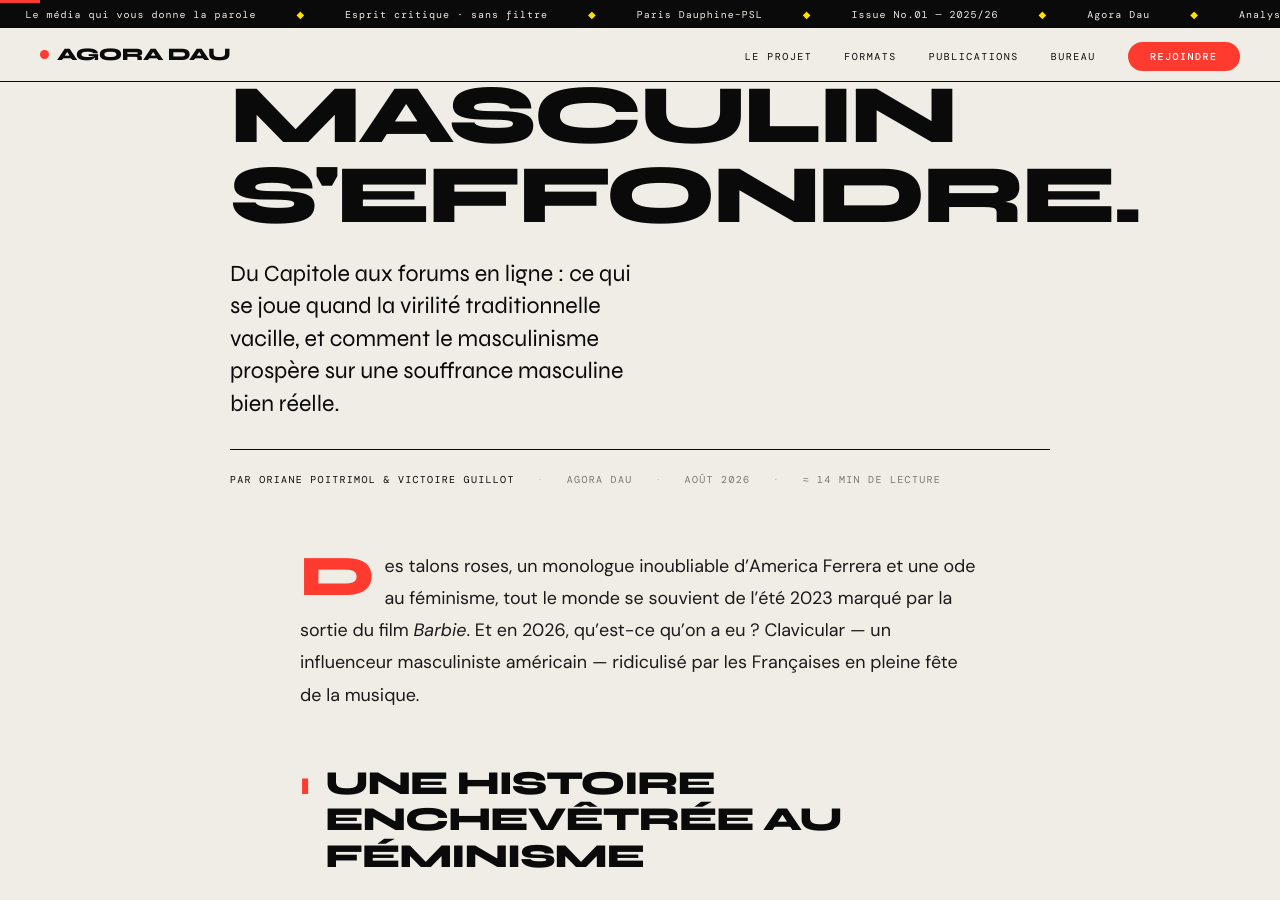
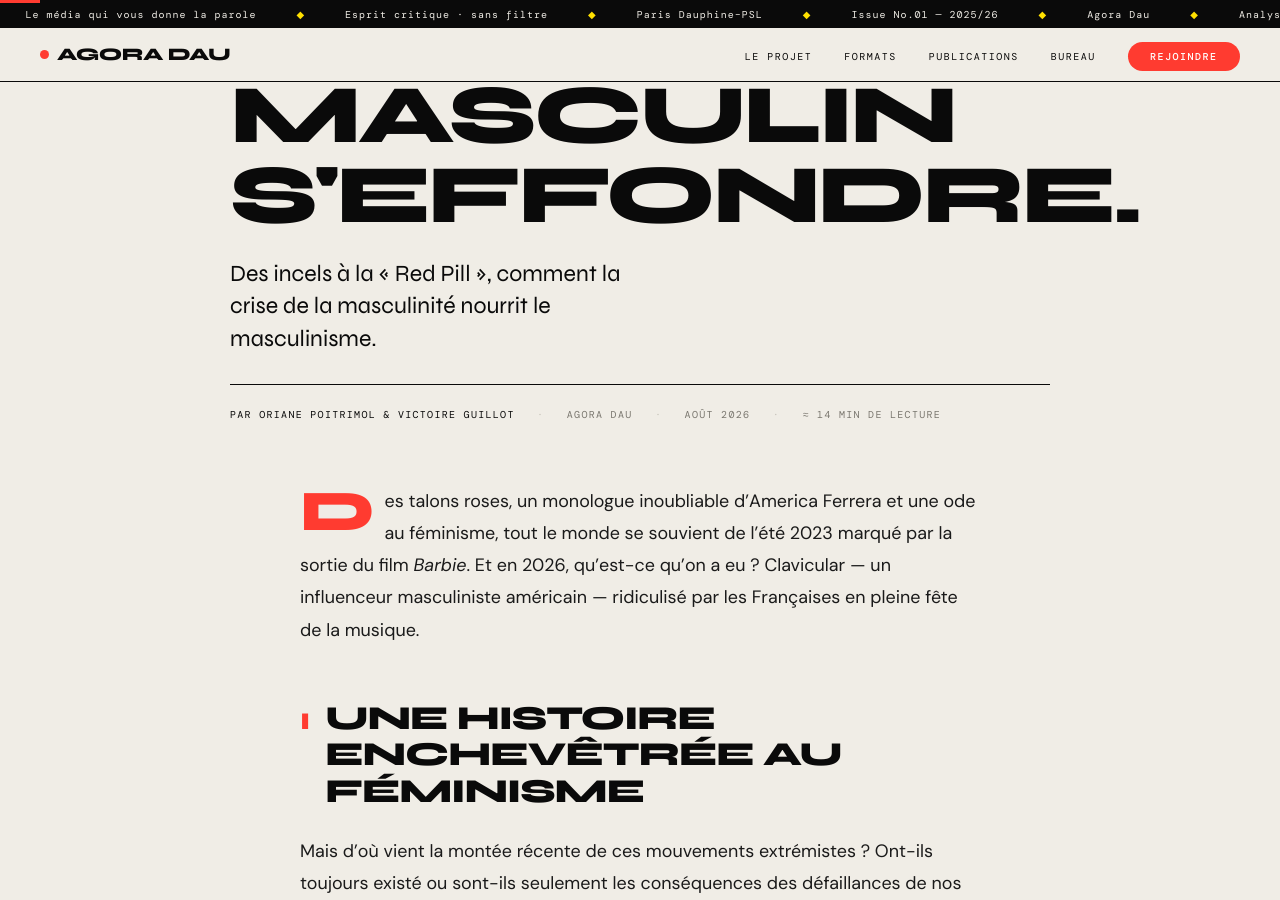
Before and after one commit to theo1guery-cmyk/AgoraDau, a Jekyll site: the page built from _analyses/masculinisme.md, in a window 1280 px wide and 900 px high, scrolled down 300 px. Built offline with Jekyll 4.4.1, drawn with Linux system fonts in a browser that asks for light colours; some web fonts are replaced.

Commit message:
content(analyses): met à jour le sous-titre de « Quand le modèle masculin s'effondre »

```diff
--- a/_analyses/masculinisme.md
+++ b/_analyses/masculinisme.md
@@ -3,7 +3,7 @@ title: "Quand le modèle masculin s'effondre"
 permalink: /analyses/masculinisme/
 title_display: "Quand le modèle masculin s'effondre."
 seo_title: "Quand le modèle masculin s'effondre : masculinisme, virilité et pouvoir | Agora Dau"
-dek: "Du Capitole aux forums en ligne : ce qui se joue quand la virilité traditionnelle vacille, et comment le masculinisme prospère sur une souffrance masculine bien réelle."
+dek: "Des incels à la « Red Pill », comment la crise de la masculinité nourrit le masculinisme."
 kicker: "Genre · Masculinisme · Pouvoir"
 author: "Oriane Poitrimol & Victoire Guillot"
 date: 2026-08-01
--- a/index.html
+++ b/index.html
@@ -772,7 +772,7 @@ footer{background:var(--ink);color:var(--paper);padding:3rem 2.5rem;}
         <div class="pub-feat-body">
           <p class="pub-feat-kicker"><span class="pub-live-dot"></span>Analyse · En ligne</p>
           <p class="pub-feat-title">Quand le modèle masculin s'effondre</p>
-          <p class="pub-feat-desc">Du Capitole aux forums en ligne : ce qui se joue quand la virilité traditionnelle vacille.</p>
+          <p class="pub-feat-desc">Des incels à la « Red Pill », comment la crise de la masculinité nourrit le masculinisme.</p>
           <span class="pub-read">Lire l'analyse →</span>
         </div>
         <a class="pub-overlay" href="/analyses/masculinisme/" aria-label="Lire l'analyse : Quand le modèle masculin s'effondre"></a>
```
